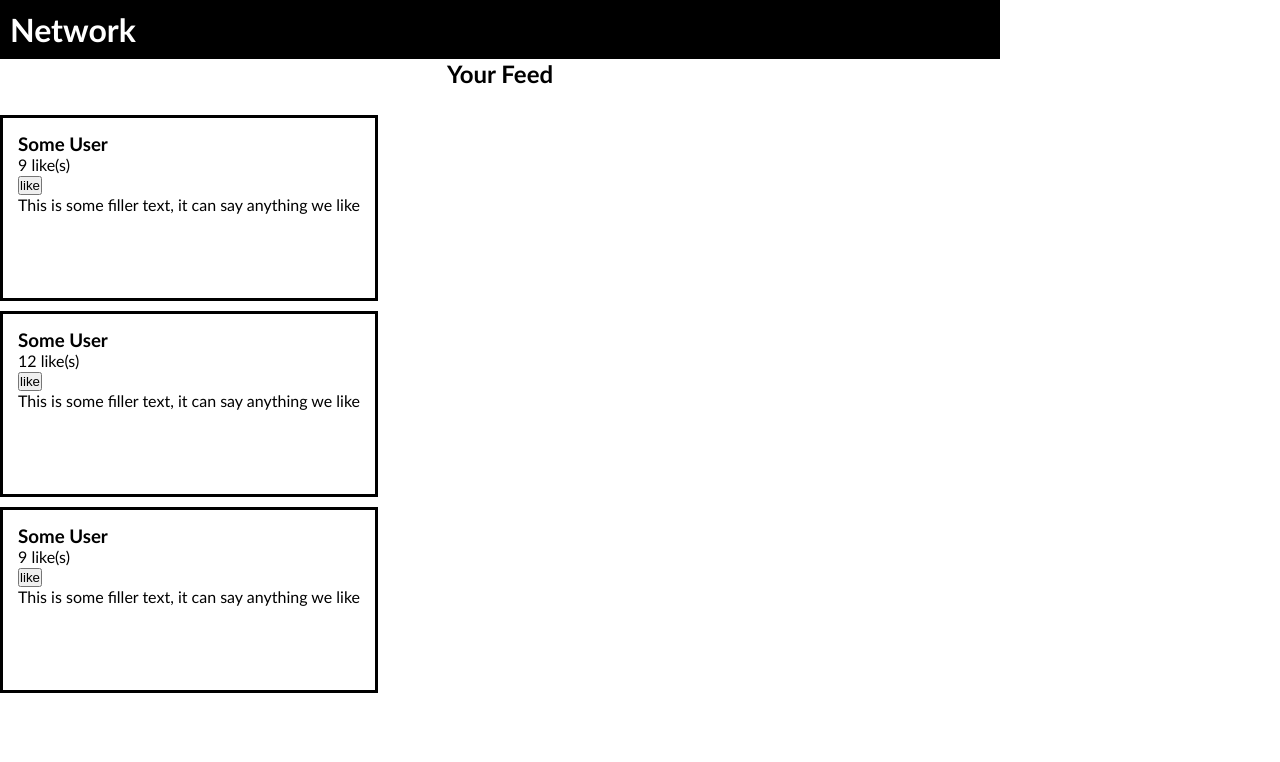
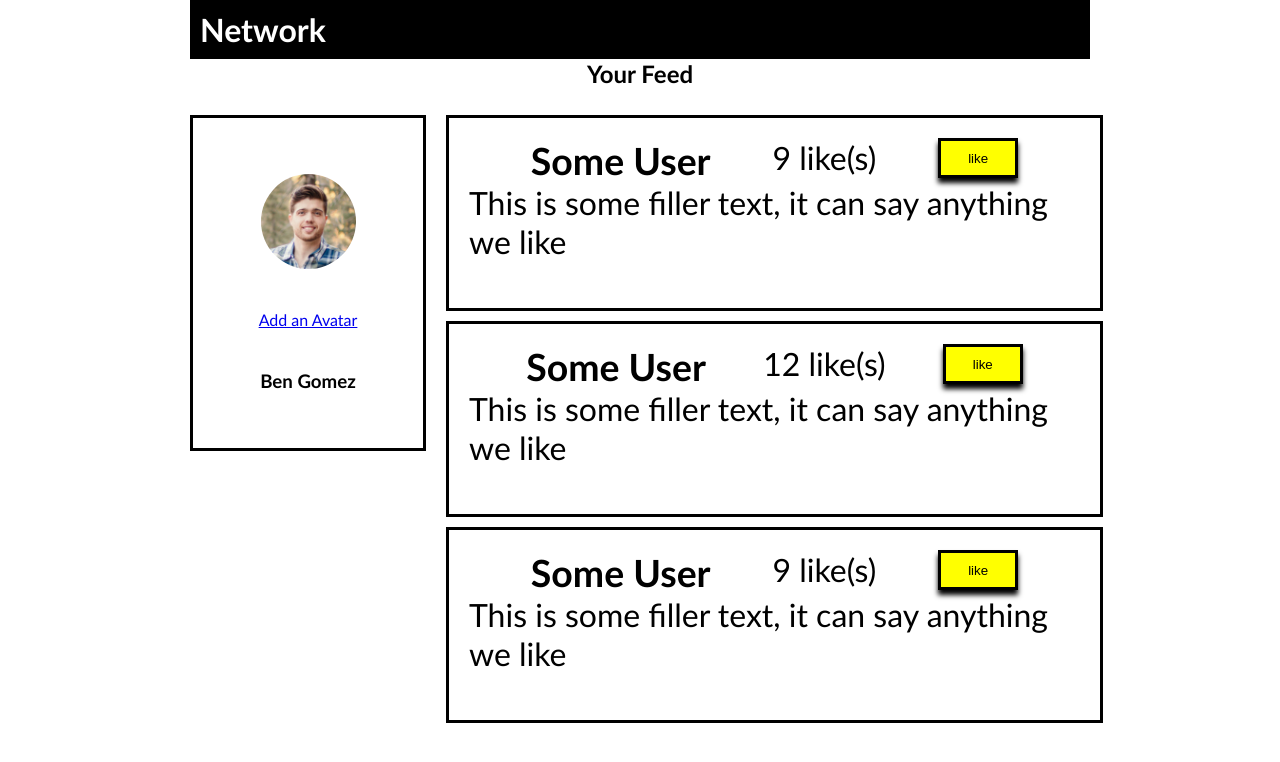
Before and after one commit to BennyG117/WF_Liking_Likes_HW, a plain HTML site: page index.html in a window 1280 px wide. Drawn offline with Linux system fonts and the light colour scheme.

Commit message:
Liking Likes Update

```diff
--- a/index.html
+++ b/index.html
@@ -28,7 +28,14 @@
             <div id="left-column">
                 <!--my profile name plate-->
                 <div class="my-profile">
-
+                    <div class="picture-frame">
+                        <img src="imgs/BG_ProfilePic.jpeg"
+                            alt="Ben's Profile Picture">
+                    </div>
+                    <!-- <div class="bot-Profile"> -->
+                        <a href="#">Add an Avatar</a>
+                        <h3>Ben Gomez</h3>
+                    <!-- </div> -->
                 </div>
             </div>
             <!-- right column container-->
@@ -37,7 +44,7 @@
                 <div id="user-containers">
                     <!-- some user box1-->
                     <div class="some-user-1">
-                        <div class="top-row-1">
+                        <div class="top-row">
                             <h3>Some User</h3>
                             <P id="likeCounter-1">9 like(s)</P>
                             <button onclick="add1(0)">like</button>
@@ -48,9 +55,9 @@
 
 
 
-                    <!----some user box 2------>
+                    <!-- some user box 2 -->
                     <div class="some-user-2">
-                        <div class="top-row-2">
+                        <div class="top-row">
                             <h3>Some User</h3>
                             <P id="likeCounter-2">12 like(s)</P>
                             <button onclick="add1(1)">like</button>
@@ -62,7 +69,7 @@
                     <!-- some user box 3-->
 
                     <div class="some-user-3">
-                        <div class="top-row-3">
+                        <div class="top-row">
                             <h3>Some User</h3>
                             <P id="likeCounter-3">9 like(s)</P>
                             <button onclick="add1(2)">like</button>
--- a/style.css
+++ b/style.css
@@ -4,13 +4,18 @@
     padding: 0px;
 }
 
+body {
+    display: flex;
+}
+
 #page-container {
-
+    margin: 0 auto;
     font-family: 'Gill Sans', 'Gill Sans MT', Calibri, 'Trebuchet MS', sans-serif;
 }
 
+
 header {
-    width: 1000px;
+    width: 900px;
     min-height: 100px;
     margin-bottom: 15px;
 }
@@ -27,40 +32,99 @@ h2 {
 
 #column-container {
     display: flex;
+    width: 900px;
 }
 
-.my-profile {
+#left-column{
+    margin-right: 20px;
 
 }
 
 
 
+
+
+.my-profile {
+    min-width: 200px;
+    min-height: 300px;
+    border: 3px solid black;
+    padding: 15px;
+    display: flex;
+    flex-direction: column;
+    align-items: center;
+    justify-content: space-evenly;
+
+
+}
+
+.picture-frame {
+    display: flex;
+}
+
+.picture-frame > img {
+    height: 95px;
+    width: 95px;
+    border-radius: 50%;
+    /* margin: 0 auto; */
+
+}
+
+#right-side {
+
+}
+
+#user-containers {
+    width: 650px;
+    height: 800px;
+}
+
+
+.top-row {
+display: flex;
+justify-content: space-evenly;
+}
+
+button {
+    width: 80px;
+    height: 40px;
+    background-color: yellow;
+    border: 3px solid black;
+    border-color: black;
+    box-shadow: 0px 5px 5px;
+}
+
+#like-counter-1 {
+
+}
 .some-user-1 {
+    font-size: xx-large;
     border: 3px solid black;
-    min-width: 300px;
+    width: 94%;
     min-height: 150px;
-    padding: 15px;
+    padding: 20px;
     margin-bottom: 10px;
 
 
 }
-
-.top-row-1 {
+#like-counter-2 {
 
 }
-
 .some-user-2 {
+    font-size: xx-large;
     border: 3px solid black;
-    min-width: 300px;
+    width: 94%;
     min-height: 150px;
-    padding: 15px;
+    padding: 20px;
     margin-bottom: 10px;
 }
+#like-counter-3 {
 
+}
 .some-user-3 {
+    font-size: xx-large;
     border: 3px solid black;
-    min-width: 300px;
+    width: 94%;
     min-height: 150px;
-    padding: 15px;
+    padding: 20px;
     margin-bottom: 10px;
 }
```
